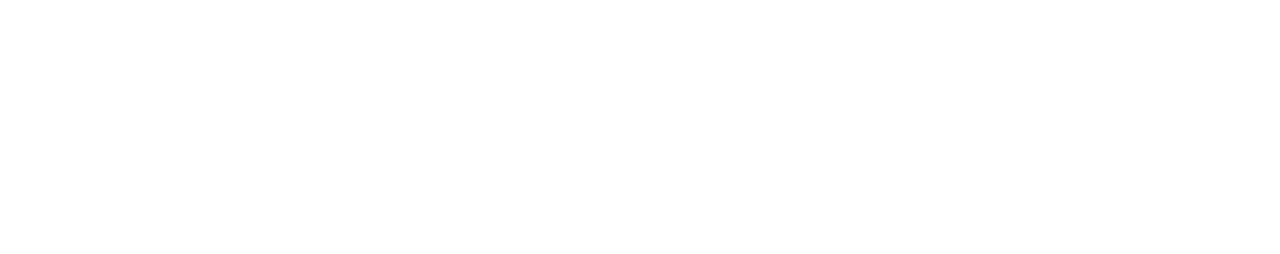
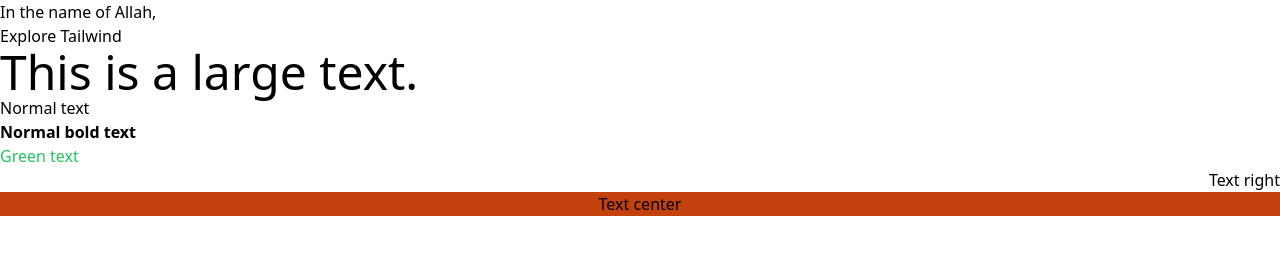
Before and after one commit to masudulalam/Intro-to-Tailwind, a plain HTML site: page index.html in a window 1280 px wide. Drawn offline with nearby package versions, Linux system fonts and the light colour scheme.

Commit message:
discover tailwind classes

```diff
--- a/index.html
+++ b/index.html
@@ -4,10 +4,24 @@
     <meta charset="UTF-8">
     <meta name="viewport" content="width=device-width, initial-scale=1.0">
     <title>Intro to Tailwind CSS</title>
+    <script src="https://cdn.tailwindcss.com"></script>
 </head>
 <body>
     <header></header>
-    <main></main>
+    <main>
+        <section>
+            <h1>In the name of Allah, </h1>
+            <h2>Explore Tailwind</h2>
+        </section>
+        <section>
+            <h1 class="text-5xl">This is a large text.</h1>
+            <p>Normal text</p>
+            <p class="font-bold">Normal bold text</p>
+            <p class="text-green-500">Green text</p>
+            <p class="text-right">Text right</p>
+            <p class="text-center bg-orange-700">Text center</p>
+        </section>
+    </main>
     <footer></footer>
 </body>
 </html>
```
